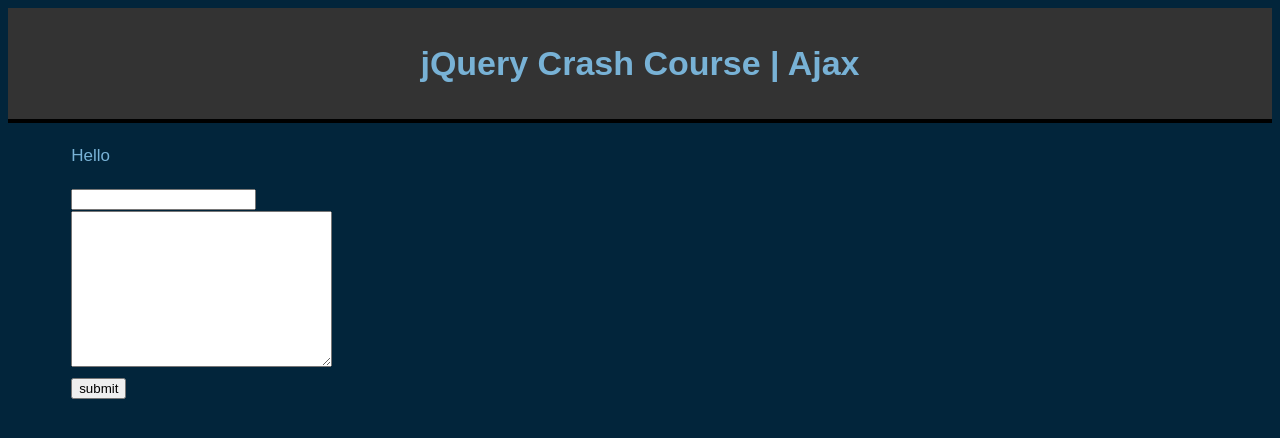
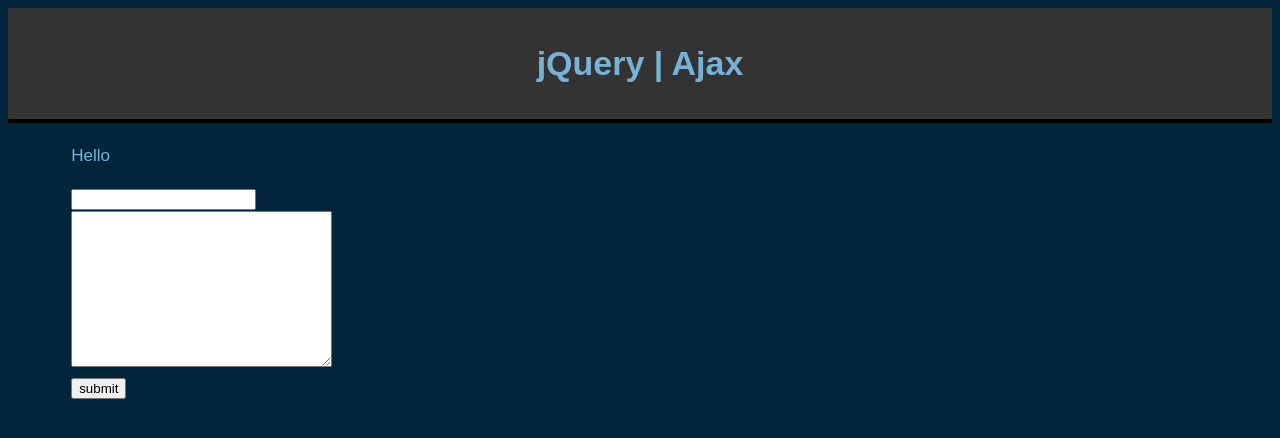
Before and after one commit to MrExpert/Ajax-, a plain HTML site: page index.html in a window 1280 px wide. Drawn offline with Linux system fonts and the light colour scheme.

Commit message:
Update index.html

```diff
--- a/index.html
+++ b/index.html
@@ -32,7 +32,7 @@
 </head>
 <body>
     <header>
-		<h1>jQuery Crash Course | Ajax</h1>
+		<h1>jQuery | Ajax</h1>
 	</header>
 	<div id="container">
 		<div id="result">Hello</div>
```
